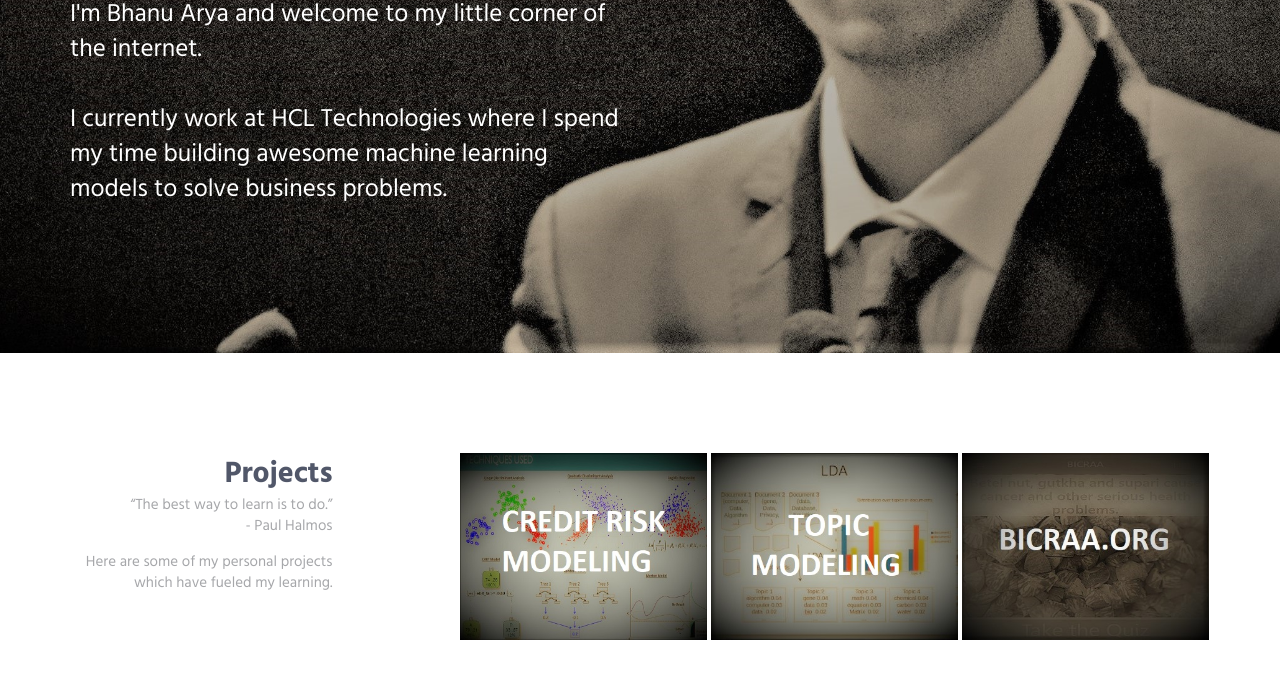
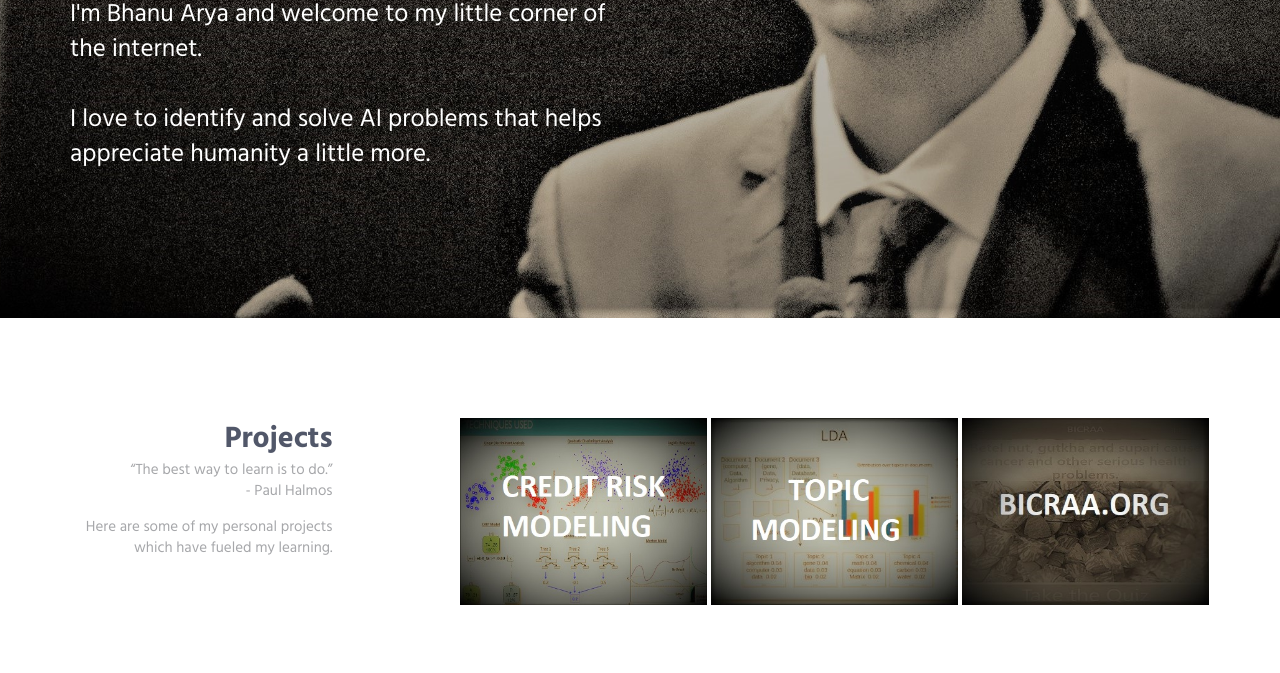
Before and after one commit to BhanuArya30/BhanuArya30.github.io, a plain HTML site: page index.html in a window 1280 px wide. Shown: the part 427-1100 px from the top of the page. Drawn offline with Linux system fonts and the light colour scheme.

Commit message:
Update index.html
Updating introduction

```diff
--- a/index.html
+++ b/index.html
@@ -77,7 +77,7 @@
              </br></br></br> </br></br>
             <h1 class="promo-block-title">Hi !</h1>
         </br>
-        <p class="promo-block-text">I'm Bhanu Arya and welcome to my little corner of the internet.<br><br>I currently work at HCL Technologies where I spend my time building awesome machine learning models to solve business problems.</p>
+        <p class="promo-block-text">I'm Bhanu Arya and welcome to my little corner of the internet.<br><br>I love to identify and solve AI problems that helps appreciate humanity a little more. </p>
           </div>
         </div>
       </div>
```
